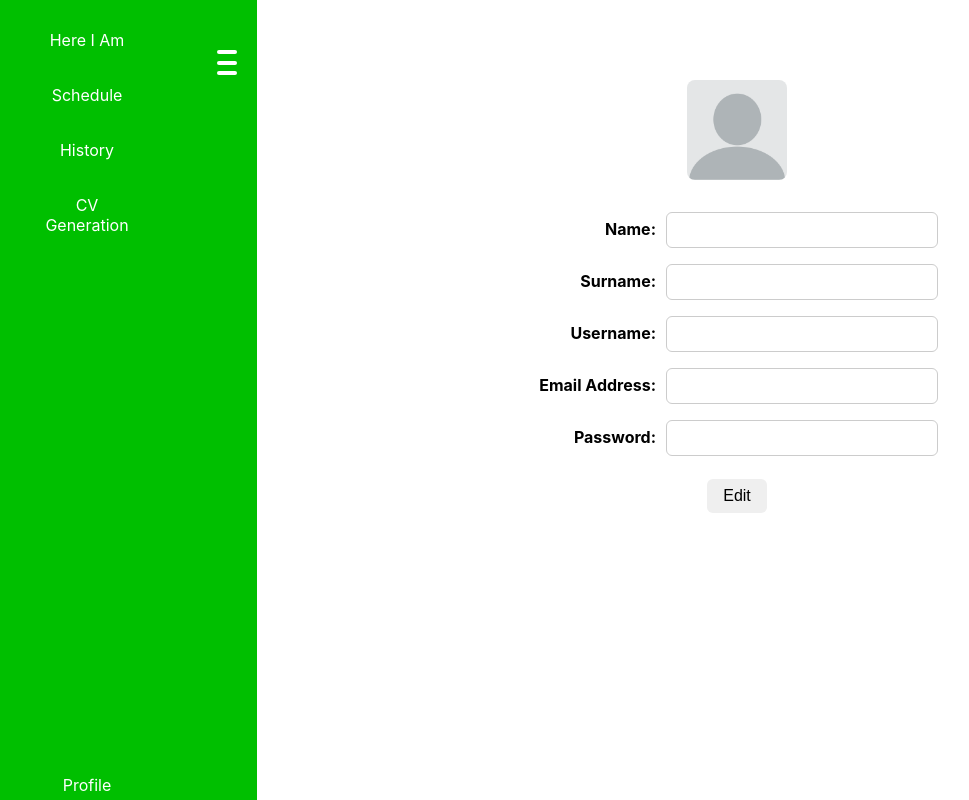
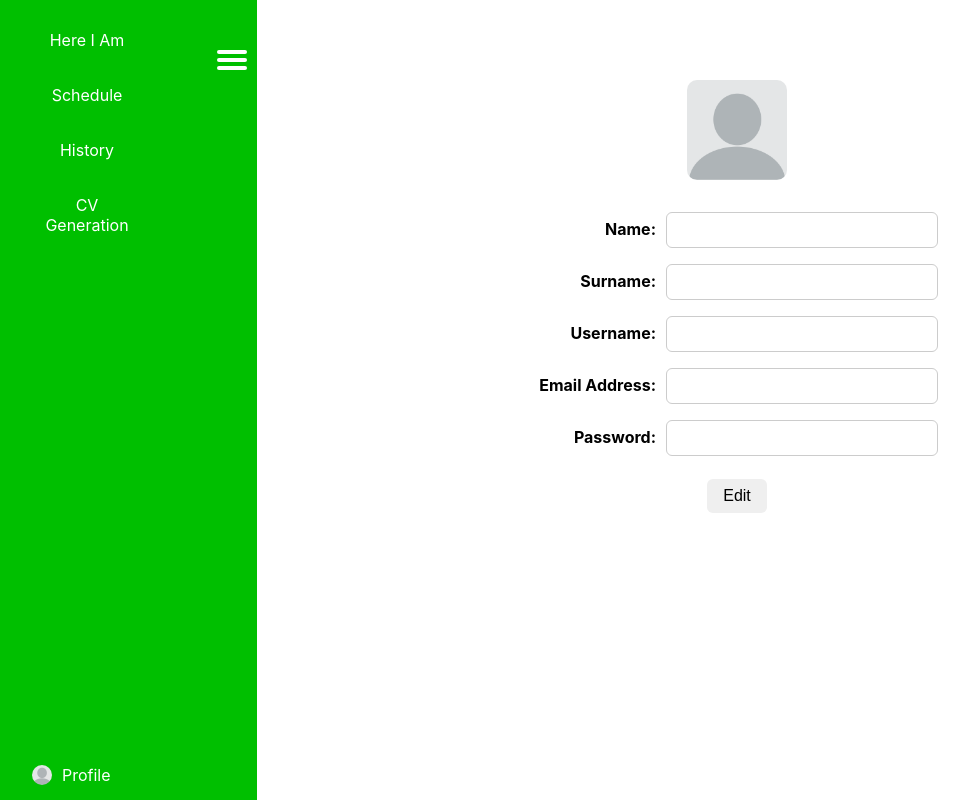
Before and after one commit to kazaction/Group_3_Here_I_Am, a React (Create React App) app in the folder here_i_am/: page /profile in a window 1280 px wide. Shown: the whole page, without its empty margins (3-972 px from the left). Built offline with nearby package versions, Linux system fonts and the light colour scheme; no server answers.

Commit message:
Change navbar and add an icon

```diff
--- a/here_i_am/src/components/navbar.jsx
+++ b/here_i_am/src/components/navbar.jsx
@@ -1,6 +1,7 @@
 import React, { useState } from "react";
 import { Link } from "react-router-dom";
 import "../css/navbar.css";
+import logo from '../assets/logo.png';
 
 const Navbar = () => {
   const [isOpen, setIsOpen] = useState(true);
@@ -26,7 +27,9 @@ const Navbar = () => {
         </ul>
 
         <ul className="nav-links bottom-links">
-          <li><Link to="/profile">Profile</Link></li>
+          <li className="profile-link">
+            <Link to="/profile"><img src={logo} alt="Log" className="profile-logo"/>Profile</Link>
+          </li>
         </ul>
 
       </nav>
--- a/here_i_am/src/css/navbar.css
+++ b/here_i_am/src/css/navbar.css
@@ -24,8 +24,8 @@
   position: fixed; /* stays visible at all times */
   top: 20px;
   left: 20px;
-  width: 20px;
-  height: 25px;
+  width: 30px;
+  height: 20px;
   display: flex;
   flex-direction: column;
   justify-content: space-between;
@@ -75,3 +75,16 @@
 .bottom-links {
   margin-top: auto; /* pushes the Profile link to the bottom */
 }
+
+.profile-link a {
+  display: flex;          /* put image and text side by side */
+  align-items: center;    /* vertically center them */
+}
+
+.profile-logo {
+  width: 20px;           /* small size */
+  height: 20px;          /* small size */
+  margin-right: 10px;    /* space between image and text */
+  border-radius: 10px;    /* optional rounded corners */
+  transform: translateY(10px);
+}
--- a/here_i_am/src/css/profile.css
+++ b/here_i_am/src/css/profile.css
@@ -1,7 +1,7 @@
 img {
     width: 100px;
     height: auto;
-    border-radius: 8px;
+    border-radius: 10px;
     margin-bottom: 20px;
 }
 
```
